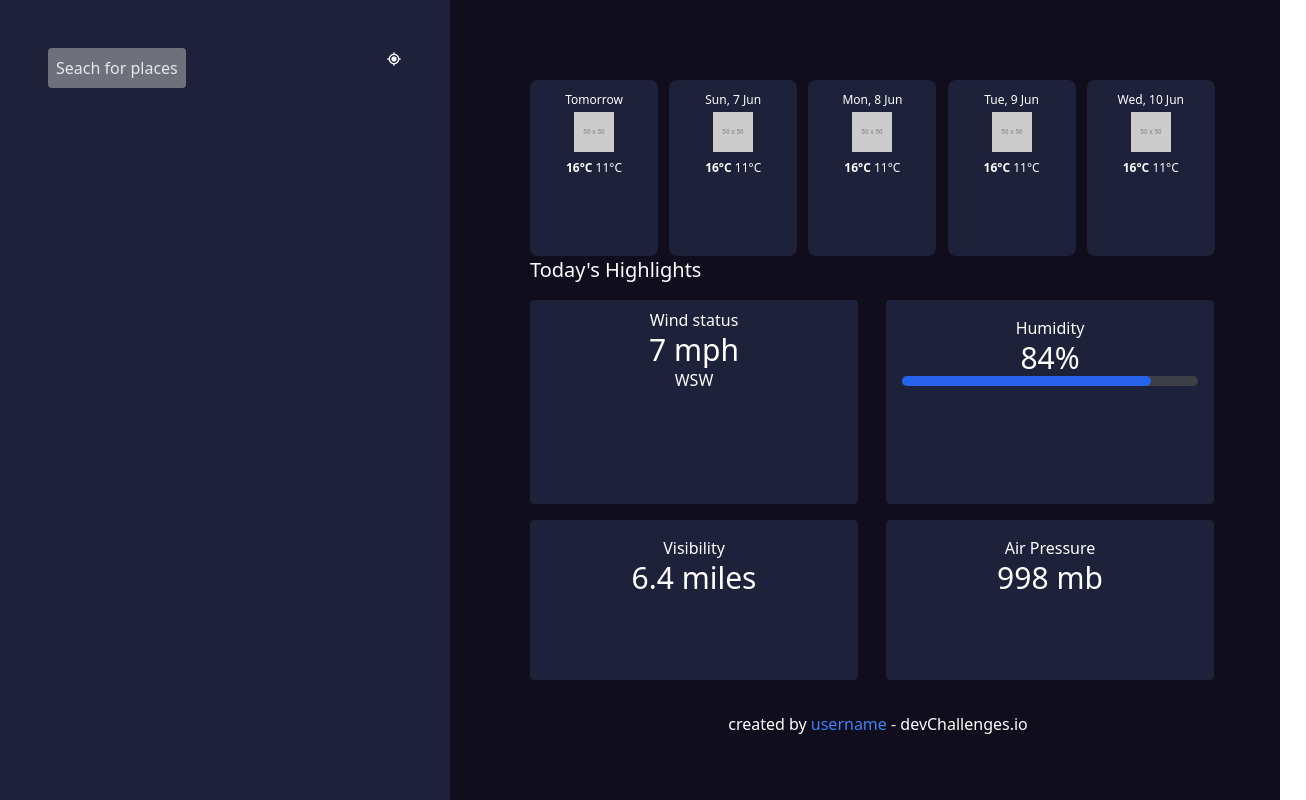
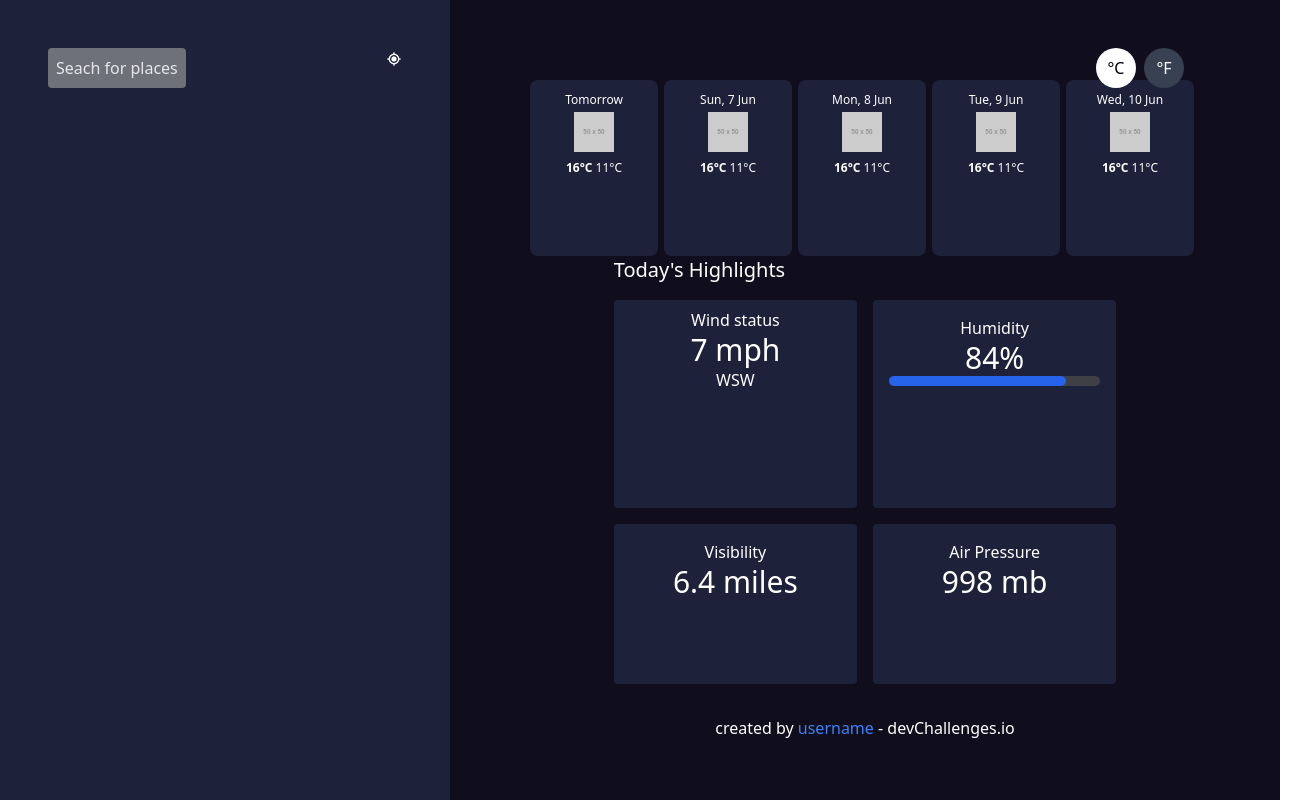
Before and after one commit to Uppussa/openweathermap, a React (Vite) app: page / in a window 1280 px wide. Shown: the whole page, 1306 px wide, since content can reach past the window. Built offline with nearby package versions, Linux system fonts and the light colour scheme.

Commit message:
Inicio para la conexion

```diff
--- a/src/components/DetallaArri.jsx
+++ b/src/components/DetallaArri.jsx
@@ -29,6 +29,8 @@ const DetallaArri = () => {
                 <img src="https://placehold.co/50x50" alt="weather icon" className="mx-auto mb-2 w-10 h-10" />
                 <p className="text-xs"><span className="font-semibold">16°C</span> 11°C</p>
             </div>
+            <button className="absolute bg-white text-black p-2 rounded-full md:top-12 md:right-36" style={{ width: '40px', height: '40px', borderRadius: '50%' }}>°C</button>
+            <button className="absolute bg-gray-700 text-white p-2 rounded-full md:top-12 md:right-24" style={{ width: '40px', height: '40px', borderRadius: '50%' }}>°F</button>
         </div>
 
     );
--- a/src/components/DetalleAbajo.jsx
+++ b/src/components/DetalleAbajo.jsx
@@ -2,26 +2,26 @@ import React from 'react'
 
 const DetalleAbajo = () => {
     return (
-        <div style={{ width: "696px", marginLeft:"auto", marginRight: "auto" }}>
+        <div className="w-full md:w-3/4 mx-auto">
             <h2 className="text-xl mb-4">Today's Highlights</h2>
             <div className="grid grid-cols-1 md:grid-cols-2 gap-4">
-                <div className="bg-customSecondaryDark p-2 rounded text-center" style={{ width: "328px", height: "204px" }}>
+                <div className="bg-customSecondaryDark p-2 rounded text-center md:w-full md:h-52">
                     <p>Wind status</p>
                     <p className="text-3xl">7 mph</p>
                     <p>WSW</p>
                 </div>
-                <div className="bg-customSecondaryDark p-4 w- rounded text-center" style={{ width: "328px", height: "204px" }}>
+                <div className="bg-customSecondaryDark p-4 rounded text-center md:w-full md:h-52">
                     <p>Humidity</p>
                     <p className="text-3xl">84%</p>
                     <div className="w-full bg-zinc-700 rounded-full h-2.5 dark:bg-zinc-700">
                         <div className="bg-blue-600 h-2.5 rounded-full" style={{ width: "84%" }}></div>
                     </div>
                 </div>
-                <div className="bg-customSecondaryDark p-4 rounded text-center" style={{ width: "328px", height: "160px" }}>
+                <div className="bg-customSecondaryDark p-4 rounded text-center md:w-full md:h-40">
                     <p>Visibility</p>
                     <p className="text-3xl">6.4 miles</p>
                 </div>
-                <div className="bg-customSecondaryDark p-4 rounded text-center" style={{ width: "328px", height: "160px" }}>
+                <div className="bg-customSecondaryDark p-4 rounded text-center md:w-full md:h-40">
                     <p>Air Pressure</p>
                     <p className="text-3xl">998 mb</p>
                 </div>
--- a/src/components/Modal.jsx
+++ b/src/components/Modal.jsx
@@ -32,3 +32,7 @@ function Modal() {
 }
 
 export default Modal;
+
+
+// api.openweathermap.org/data/2.5/forecast?lat={lat}&lon={lon}&appid={API key}
+// 537f062506c5be127447c17ac2332472
```
Lines whose indentation alone changed are shown as unchanged.
